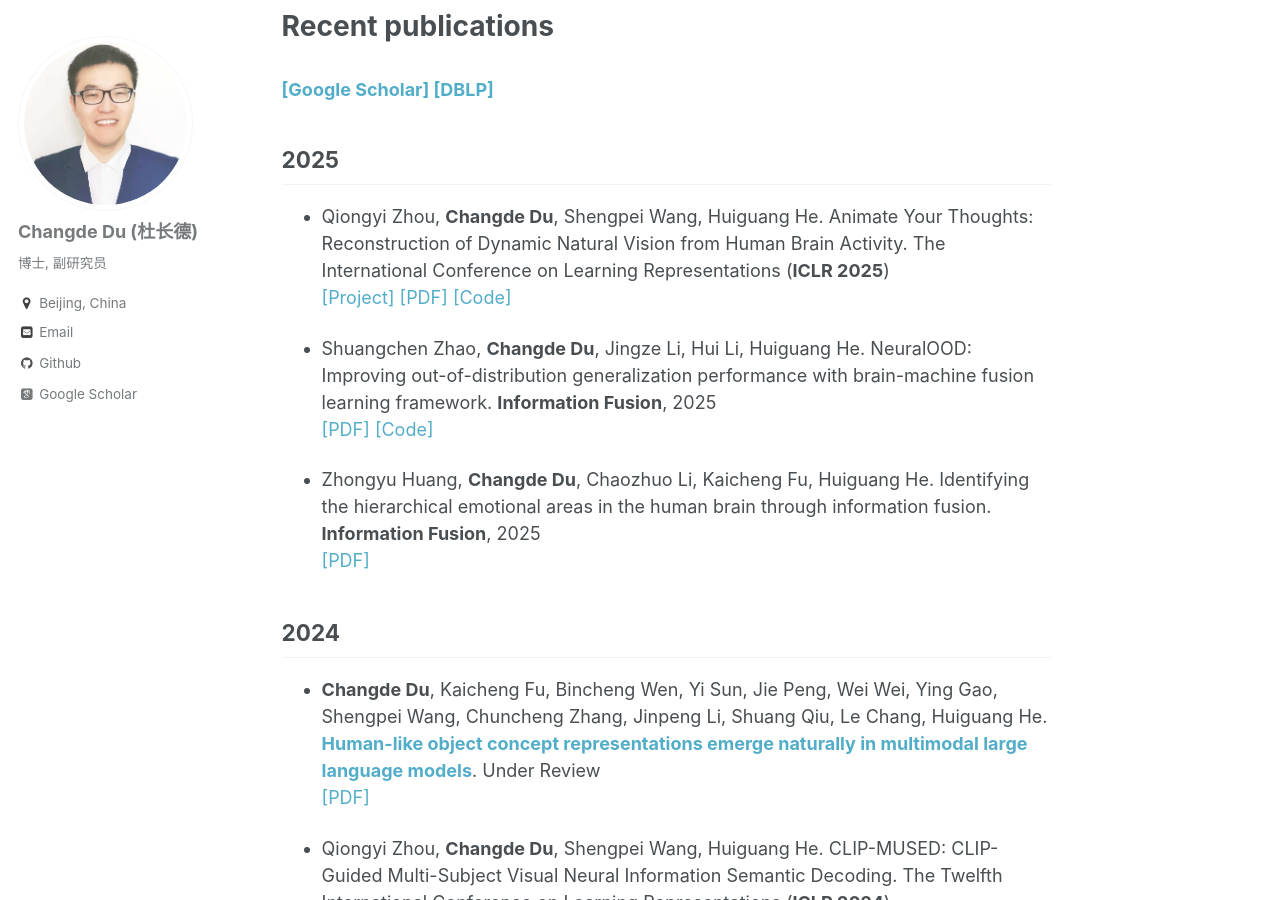
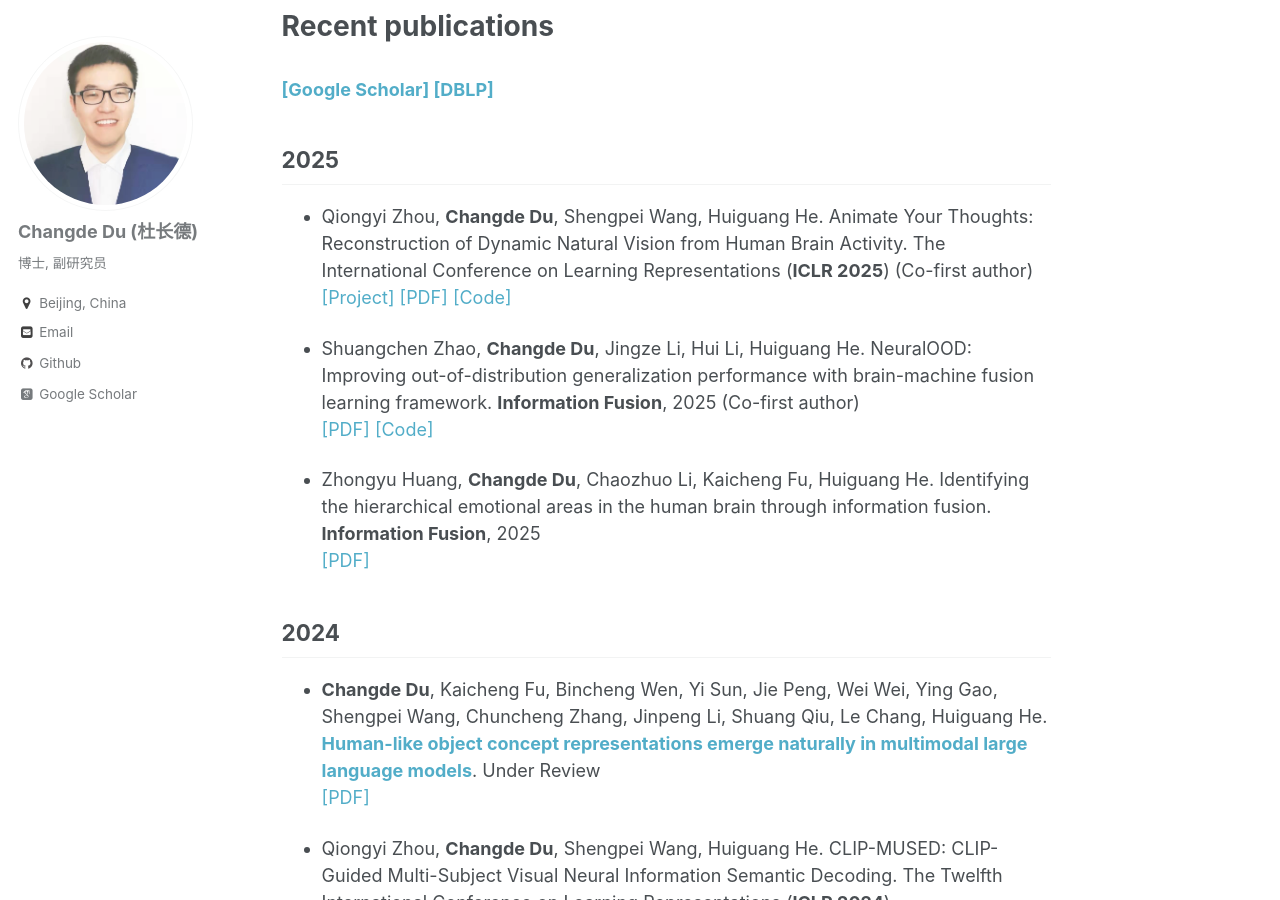
Before and after one commit to ChangdeDu/changdedu.github.io, a Jekyll site: the page built from _pages/about.md, in a window 1280 px wide and 900 px high, scrolled down 2292 px. Built offline with Jekyll 4.4.1, drawn with Linux system fonts in a browser that asks for light colours; some web fonts are replaced.

Commit message:
Update about.md

```diff
--- a/_pages/about.md
+++ b/_pages/about.md
@@ -71,9 +71,9 @@ redirect_from:
 
 ## 2025
 
-- Qiongyi Zhou, **Changde Du**, Shengpei Wang, Huiguang He. Animate Your Thoughts: Reconstruction of Dynamic Natural Vision from Human Brain Activity. The International Conference on Learning Representations (**ICLR 2025**) <br>[[Project]](https://mind-animator-design.github.io/) [[PDF]](https://openreview.net/pdf?id=BpfsxFqhGa) [[Code]](https://github.com/ReedOnePeck/Mind-Animator)
+- Qiongyi Zhou, **Changde Du**, Shengpei Wang, Huiguang He. Animate Your Thoughts: Reconstruction of Dynamic Natural Vision from Human Brain Activity. The International Conference on Learning Representations (**ICLR 2025**) (Co-first author) <br>[[Project]](https://mind-animator-design.github.io/) [[PDF]](https://openreview.net/pdf?id=BpfsxFqhGa) [[Code]](https://github.com/ReedOnePeck/Mind-Animator)
 
-- Shuangchen Zhao, **Changde Du**, Jingze Li, Hui Li, Huiguang He. NeuralOOD: Improving out-of-distribution generalization performance with brain-machine fusion learning framework. **Information Fusion**, 2025 <br>[[PDF]](https://www.sciencedirect.com/science/article/abs/pii/S1566253525000946) [[Code]](https://github.com/ZhaoShuangchen/BMFL)
+- Shuangchen Zhao, **Changde Du**, Jingze Li, Hui Li, Huiguang He. NeuralOOD: Improving out-of-distribution generalization performance with brain-machine fusion learning framework. **Information Fusion**, 2025 (Co-first author) <br>[[PDF]](https://www.sciencedirect.com/science/article/abs/pii/S1566253525000946) [[Code]](https://github.com/ZhaoShuangchen/BMFL)
 
 - Zhongyu Huang, **Changde Du**, Chaozhuo Li, Kaicheng Fu, Huiguang He. Identifying the hierarchical emotional areas in the human brain through information fusion. **Information Fusion**, 2025 <br>[[PDF]](https://www.sciencedirect.com/science/article/pii/S1566253524003919)
 
```
